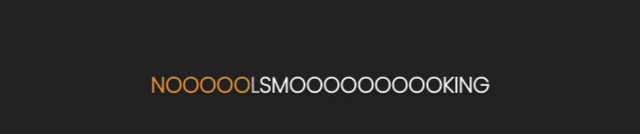
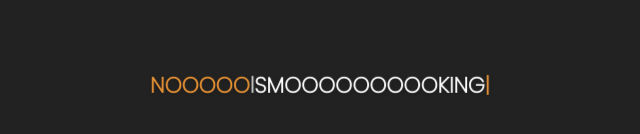
Before and after one commit to DariaSibova/Css-Animated, a plain HTML site: page index.html in a window 1280 px wide. Shown: the part 314-448 px from the top of the page, 320-960 px from the left. Drawn offline with Linux system fonts and the light colour scheme.

Commit message:
2 files modified

```diff
--- a/index.html
+++ b/index.html
@@ -7,7 +7,7 @@
   <body>
     <div class="container">
       <div class="cigarette">
-        <span><i>Nooooo</i>Smoooooooooking</span>
+        <span><i>Nooooo</i>Smoooooooooking<i>|</i></span>
       </div>
     </div>
   </body>
--- a/styles.css
+++ b/styles.css
@@ -43,7 +43,8 @@ font-style: normal;
 color: #ec9535;
 }
 
-.container .cigarette span i::after{
+.container .cigarette span i:first-child::after{
   content: 'L';
   color: #ccc;
+  text-transform: lowercase;
 }
```
